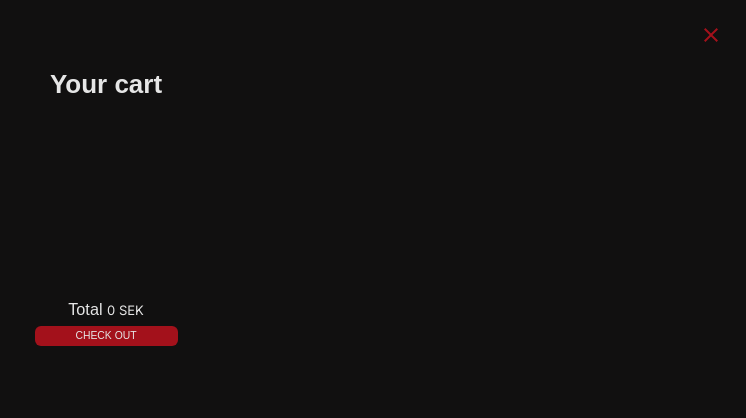
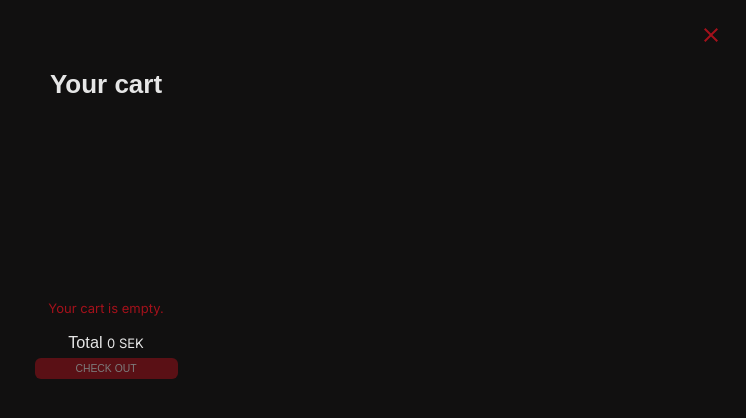
Before and after one commit to Filippa24/granssnittsutvecklingfilippabengtssonsysm9, a React (Create React App) app: page /cart in a window 1280 px wide. Shown: the top 418 px of the page, without its empty margins (534-1280 px from the left). Built offline with nearby package versions, Linux system fonts and the light colour scheme; a web font is replaced by a local one.

Commit message:
handled trying to checkout with empty cart

```diff
--- a/src/components/ErrorMessage/ErrorMessage.css
+++ b/src/components/ErrorMessage/ErrorMessage.css
@@ -1,4 +1,4 @@
-.errorMessage {
+.error__message {
   height: 2rem;
   font-size: var(--fontSize-XXS);
   color: var(--red) !important;
--- a/src/components/ErrorMessage/ErrorMessage.jsx
+++ b/src/components/ErrorMessage/ErrorMessage.jsx
@@ -3,7 +3,7 @@ function ErrorMessage({ error }) {
 
     //placera ErrorMessage i CheckoutCards jsx för att visa felmeddelandena i UI
   return (
-    <div className="errorMessage">
+    <div className="error__message">
       {(error.firstName || error.lastName || error.email || error.address) && (
         <span>Please fill in all required fields to place your order. </span>
       )}
--- a/src/index.css
+++ b/src/index.css
@@ -65,6 +65,18 @@ body {
 .btn__small:hover {
   background: var(--grey);
   color: var(--black);
+}
+
+/*när knappen är disabled*/
+.btn__small:disabled {
+  opacity: 0.5;
+  cursor: default;
+}
+
+/*ingen hover effekt när knappen är disabled, behåller standardfärger ist för ändra färg när man hover*/
+.btn__small:disabled:hover {
+  background: var(--red);
+  color: inherit;
 }
 
 .btn {
--- a/src/pages/Cart/Cart.jsx
+++ b/src/pages/Cart/Cart.jsx
@@ -2,8 +2,8 @@ import CartProductCard from "../../components/CartProductCard/CartProductCard";
 import { MdClose } from "react-icons/md";
 import { useNavigate } from "react-router-dom";
 import "./Cart.css";
+import "../../components/ErrorMessage/ErrorMessage.css";
 import { useCart } from "../../contexts/CartContext";
-
 
 function Cart() {
   //variabel för att använda navigation
@@ -14,7 +14,7 @@ function Cart() {
 
   return (
     <div className="cart__container">
-      <button className="btn__close btn" onClick={() => navigate(-1)}>
+      <button className="btn__close btn" onClick={() => navigate("/products")}>
         <MdClose className="icon__close" />
       </button>
       <h1 className="cart__title">Your cart</h1>
@@ -25,6 +25,10 @@ function Cart() {
         ))}
       </div>
       <div className="cart__checkout">
+        {/* visa error om varukorgen är tom */}
+        {cartItems.length === 0 && (
+          <p className="error__message">Your cart is empty.</p>
+        )}
         <p>
           <span>Total </span>
           {cartItems
@@ -35,7 +39,11 @@ function Cart() {
 
         <button
           className="btn__small"
-          onClick={() => navigate("/checkout")}
+          onClick={() => {
+            if (cartItems.length === 0) return; //kan inte navigera till checkout om varukorgen är tom
+            navigate("/checkout");
+          }}
+          disabled={cartItems.length === 0}
         >
           CHECK OUT
         </button>
--- a/src/pages/Checkout/Checkout.jsx
+++ b/src/pages/Checkout/Checkout.jsx
@@ -2,10 +2,19 @@ import CheckoutCard from "../../components/CheckoutCard/CheckoutCard";
 import "./Checkout.css";
 import { IoArrowBackOutline } from "react-icons/io5";
 import { Navigate, useNavigate } from "react-router-dom";
+import { useCart } from "../../contexts/CartContext";
 
 function Checkout() {
   //variabel för att använda navigation
   const navigate = useNavigate();
+
+  //hämtar listan med varukorgsprodukter för att kolla så att man har något i varukorgen
+ const { cartItems } = useCart();
+
+ // om varukorgen är tom, skicka tillbaka till cart ist för checkout. ska inte kunna gå till checkout via url
+ if (cartItems.length === 0) {
+   return <Navigate to="/cart" />;
+ }
 
   return (
     <div className="checkout__background">
```
